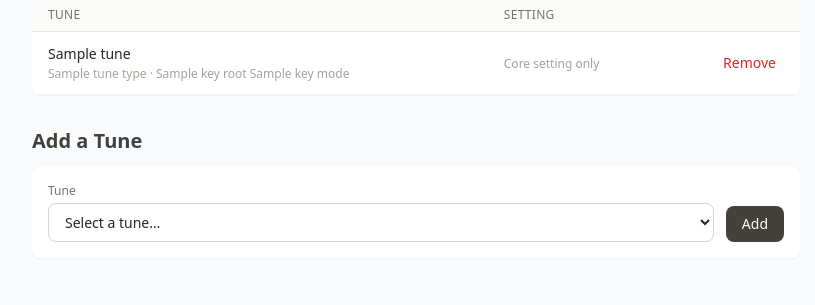
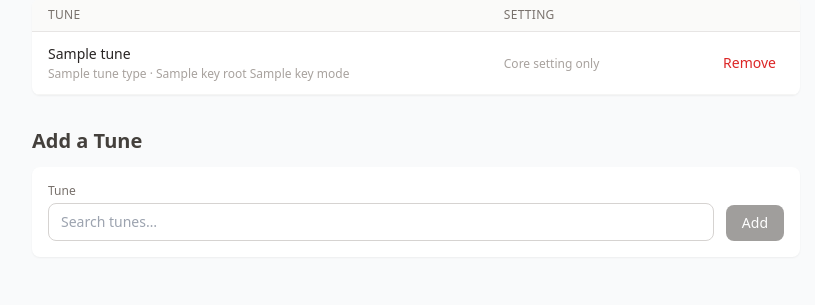
Before and after one commit to torstees/the-cairn, a FastAPI app: template cairn/templates/boxes/detail.html in a window 1280 px wide. Shown: the part 237-542 px from the top of the page, without its empty margins (224-1039 px from the left). Run offline with FastAPI, Linux system fonts and the light colour scheme; the template is opened without the code that fills it: most values are stand-ins (such as "Sample title", 1, 10 or a date in 2020); some libraries are stand-ins or nearby versions.

Commit message:
fix: replace tune dropdown with searchable Alpine combobox (closes #14)
Replaces the plain <select> with an Alpine.js combobox that filters
tunes as you type. Tune data is JSON-serialized in the route and
embedded via a <script> block. The combobox uses display:contents on
its wrapper so it still fits the flex layout alongside the Add button.

On successful add, hx-on::after-request dispatches a cairn-tune-added
window event with the tune id; Alpine removes it from the list and
resets the input. The Add button is disabled until a tune is selected.
Dropdown limited to 50 results; Enter picks the first filtered match.

Co-Authored-By: Claude Sonnet 4.6 <noreply@anthropic.com>

```diff
--- a/cairn/templates/boxes/detail.html
+++ b/cairn/templates/boxes/detail.html
@@ -54,28 +54,57 @@
 
   {# ── Add tune ───────────────────────────────────────────────────────────── #}
   {% if addable_tunes %}
+  <script>window.__cairnAddableTunes = {{ addable_tunes_json | safe }};</script>
   <section>
     <h2 class="text-xl font-semibold text-stone-700 mb-3">Add a Tune</h2>
     <div class="bg-white rounded-lg shadow-sm p-4">
       <form hx-post="/boxes/{{ box.id }}/tunes"
             hx-target="#box-tunes-body"
             hx-swap="beforeend"
-            hx-on::after-request="if(event.detail.successful){var s=this.querySelector('[name=tune_id]');if(s&&s.value)s.remove(s.selectedIndex);}this.reset();"
+            hx-on::after-request="if(event.detail.successful){var n=this.querySelector('[name=tune_id]');if(n&&n.value)window.dispatchEvent(new CustomEvent('cairn-tune-added',{detail:{id:parseInt(n.value)}}));}"
             class="flex gap-3 items-end flex-wrap">
-        <div class="flex-1 min-w-48">
-          <label class="block text-xs font-medium text-stone-500 mb-1" for="tune_id">Tune</label>
-          <select id="tune_id" name="tune_id" required
-                  class="w-full border border-stone-300 rounded-lg px-3 py-2 text-sm bg-white text-stone-800 focus:outline-none focus:ring-2 focus:ring-stone-400">
-            <option value="">Select a tune…</option>
-            {% for tune in addable_tunes %}
-            <option value="{{ tune.id }}">{{ tune.title }} — {{ tune.tune_type.label }}</option>
-            {% endfor %}
-          </select>
+        {# Alpine combobox — wrapper uses display:contents so children join the flex layout #}
+        <div x-data="{
+               tunes: window.__cairnAddableTunes || [],
+               query: '',
+               selectedId: null,
+               open: false,
+               get filtered() {
+                 const q = this.query.toLowerCase();
+                 return (q ? this.tunes.filter(t => t.label.toLowerCase().includes(q)) : this.tunes).slice(0, 50);
+               },
+               pick(tune) { this.selectedId = tune.id; this.query = tune.label; this.open = false; }
+             }"
+             @cairn-tune-added.window="tunes=tunes.filter(t=>t.id!==$event.detail.id); query=''; selectedId=null; open=false"
+             class="contents">
+          <div class="flex-1 min-w-48 relative" @click.outside="open=false">
+            <label class="block text-xs font-medium text-stone-500 mb-1">Tune</label>
+            <input type="text"
+                   x-model="query"
+                   @focus="open=true"
+                   @input="open=true; selectedId=null"
+                   @keydown.enter.prevent="open && filtered.length && pick(filtered[0])"
+                   @keydown.escape="open=false"
+                   autocomplete="off"
+                   placeholder="Search tunes…"
+                   class="w-full border border-stone-300 rounded-lg px-3 py-2 text-sm bg-white text-stone-800 focus:outline-none focus:ring-2 focus:ring-stone-400">
+            <input type="hidden" name="tune_id" :value="selectedId ?? ''">
+            <ul x-show="open && filtered.length > 0"
+                x-cloak
+                class="absolute z-10 left-0 right-0 mt-1 bg-white border border-stone-200 rounded-lg shadow-lg max-h-56 overflow-y-auto">
+              <template x-for="tune in filtered" :key="tune.id">
+                <li @click="pick(tune)"
+                    class="px-3 py-2 text-sm text-stone-800 hover:bg-stone-100 cursor-pointer"
+                    x-text="tune.label"></li>
+              </template>
+            </ul>
+          </div>
+          <button type="submit"
+                  :disabled="!selectedId"
+                  class="bg-stone-700 hover:bg-stone-600 text-white px-4 py-2 rounded-lg text-sm font-medium disabled:opacity-50 disabled:cursor-not-allowed">
+            Add
+          </button>
         </div>
-        <button type="submit"
-                class="bg-stone-700 hover:bg-stone-600 text-white px-4 py-2 rounded-lg text-sm font-medium">
-          Add
-        </button>
       </form>
     </div>
   </section>
```
Also changed, not shown: cairn/routers/boxes.py (+7 -1 lines).
